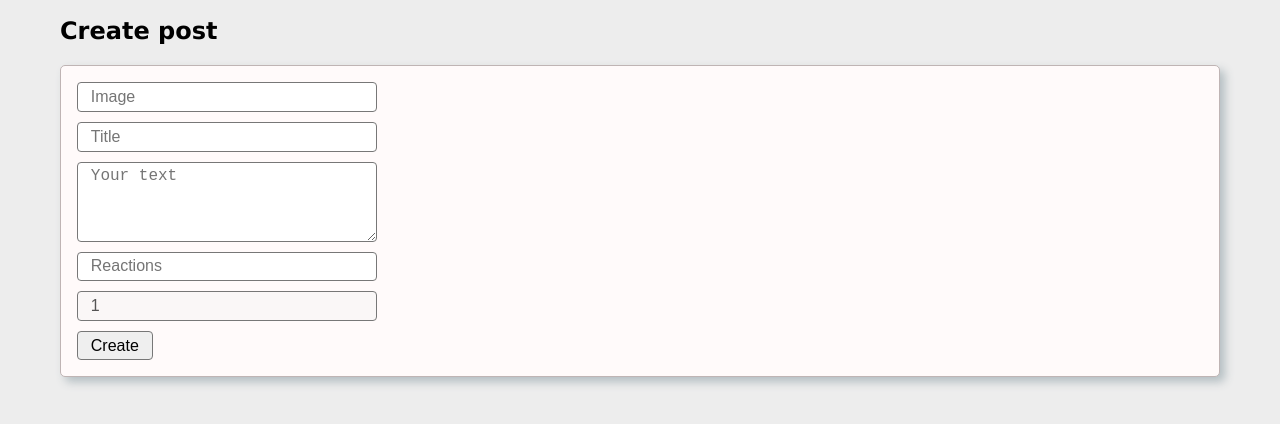
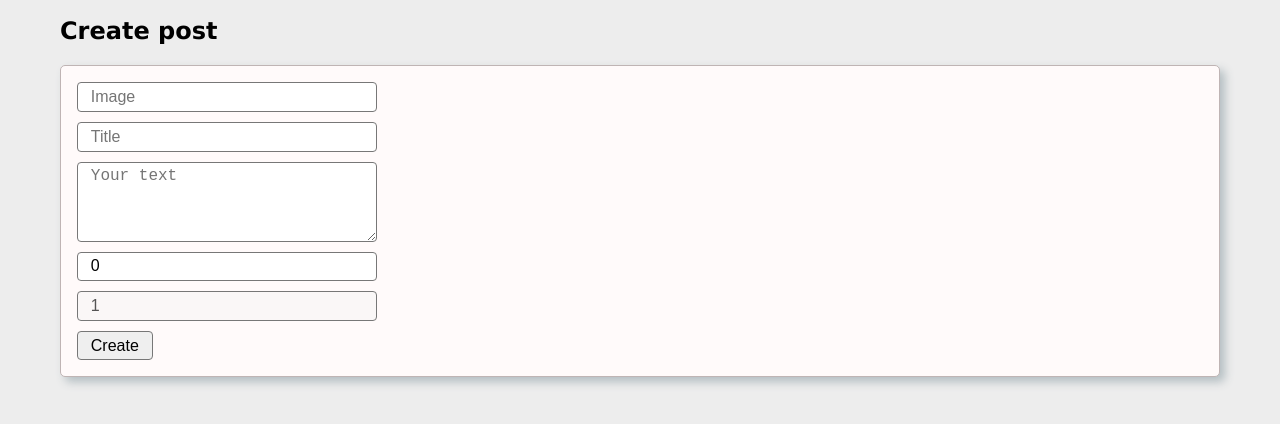
Before and after one commit to urtesala/14_react_formik_posts_be, a React (Vite) app: page /add-post in a window 1280 px wide. Shown: the part 146-570 px from the top of the page. Built offline with nearby package versions, Linux system fonts and the light colour scheme.

Commit message:
onSubmit

```diff
--- a/src/components/AddPostForm.jsx
+++ b/src/components/AddPostForm.jsx
@@ -9,6 +9,9 @@ function AddPostForm(props) {
       reactions: 0,
       userId: 1,
     },
+    onSubmit: (values) => {
+      console.log('values ===', values);
+    },
   });
   /*
     reikalingi input
@@ -17,16 +20,46 @@ function AddPostForm(props) {
     "body" textarea
     "reactions" number 0
     */
+  //   console.log('formik.values ===', formik.values);
   return (
     <div>
       <h2>Create post</h2>
 
-      <form className='card'>
-        <input type='text' placeholder='Image' name='image' />
-        <input type='text' placeholder='Title' name='title' />
-        <textarea name='body' placeholder='Your text'></textarea>
-        <input type='number' placeholder='Reactions' name='reactions' />
-        <input type='number' name='userId' value={1} disabled />
+      <form onSubmit={formik.handleSubmit} className='card'>
+        <input
+          onChange={formik.handleChange}
+          value={formik.values.image}
+          type='text'
+          placeholder='Image'
+          name='image'
+        />
+        <input
+          onChange={formik.handleChange}
+          value={formik.values.title}
+          type='text'
+          placeholder='Title'
+          name='title'
+        />
+        <textarea
+          onChange={formik.handleChange}
+          value={formik.values.body}
+          name='body'
+          placeholder='Your text'
+        ></textarea>
+        <input
+          onChange={formik.handleChange}
+          value={formik.values.reactions}
+          type='number'
+          placeholder='Reactions'
+          name='reactions'
+        />
+        <input
+          onChange={formik.handleChange}
+          value={formik.values.userId}
+          type='number'
+          name='userId'
+          disabled
+        />
         <button type='submit'>Create</button>
       </form>
     </div>
```
